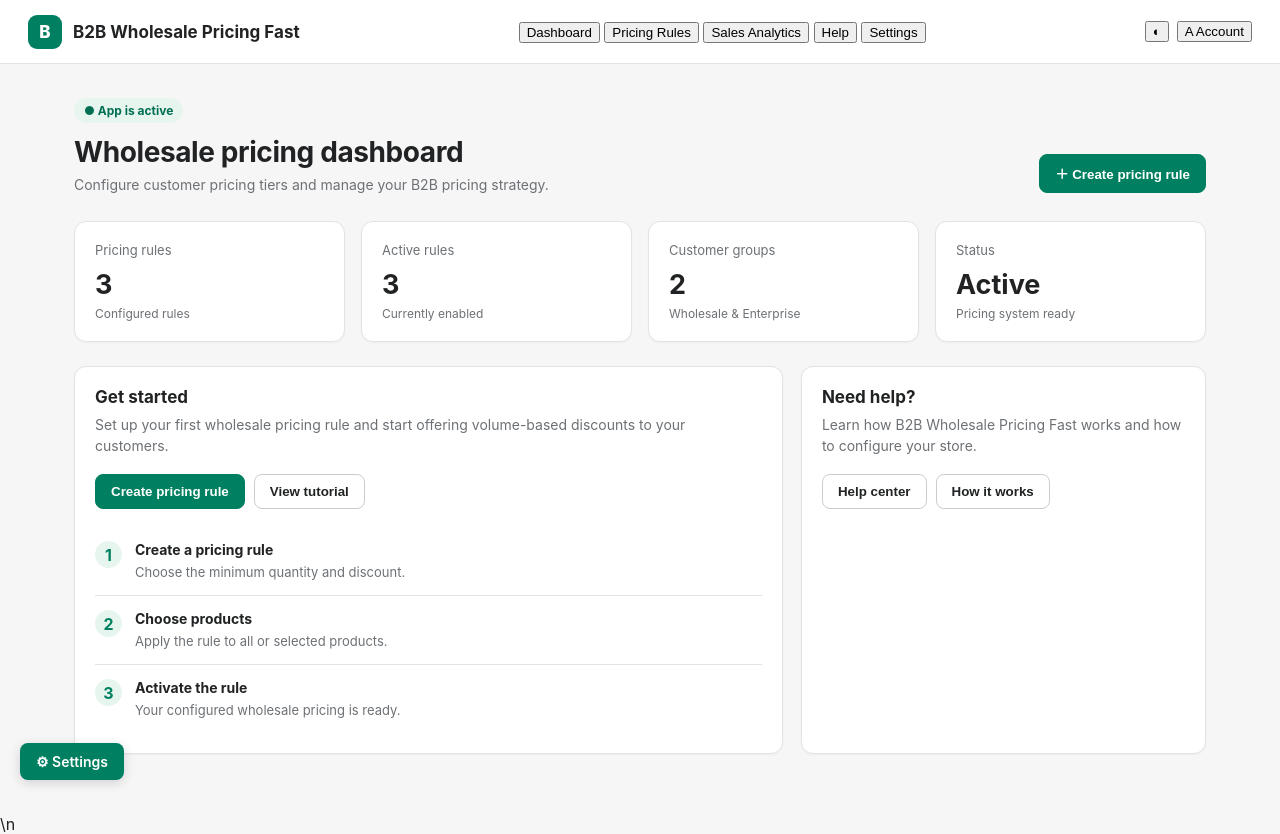
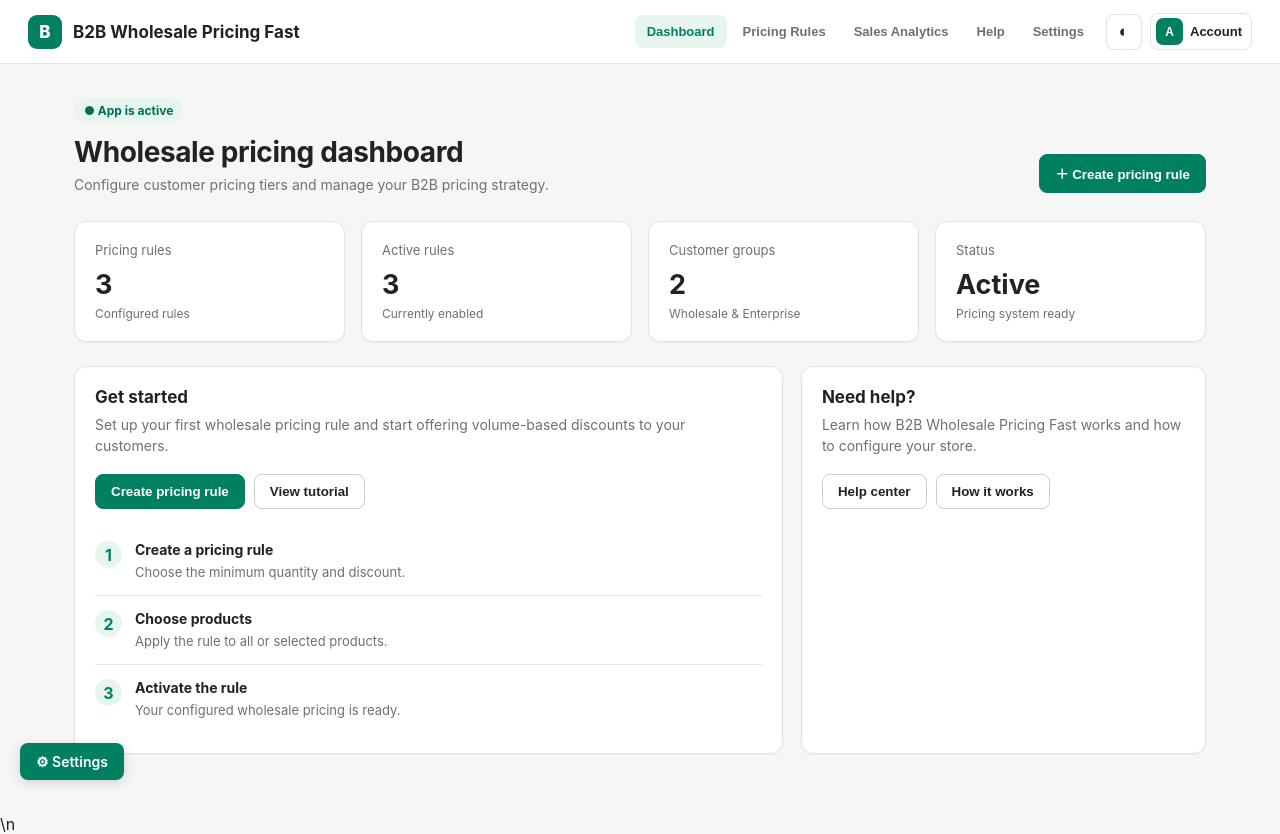
Before and after one commit to dinorixo/b2b-wholesale-pricing-fast, a website: page public/index.html in a window 1280 px wide. Drawn offline with Linux system fonts and the light colour scheme.

Commit message:
Style professional dashboard navigation

```diff
--- a/public/index.html
+++ b/public/index.html
@@ -245,6 +245,91 @@ margin-bottom:12px;
   }
 })();
 </script>
+
+<style>
+.top-nav{
+display:flex;
+align-items:center;
+gap:4px;
+margin-left:auto;
+}
+
+.top-link{
+border:0;
+background:transparent;
+color:var(--muted,#6d7175);
+padding:9px 12px;
+border-radius:8px;
+font-size:13px;
+font-weight:600;
+cursor:pointer;
+transition:.15s;
+}
+
+.top-link:hover{
+background:var(--bg,#f6f7f8);
+color:var(--text,#202223);
+}
+
+.top-link.active{
+background:var(--soft,#e7f5ef);
+color:var(--primary,#008060);
+}
+
+.top-actions{
+display:flex;
+align-items:center;
+gap:8px;
+margin-left:10px;
+}
+
+.icon-btn{
+width:36px;
+height:36px;
+border:1px solid var(--border,#e1e3e5);
+background:var(--card,#fff);
+color:var(--text,#202223);
+border-radius:8px;
+cursor:pointer;
+font-size:17px;
+}
+
+.icon-btn:hover{
+background:var(--bg,#f6f7f8);
+}
+
+.account-btn{
+display:flex;
+align-items:center;
+gap:7px;
+border:1px solid var(--border,#e1e3e5);
+background:var(--card,#fff);
+color:var(--text,#202223);
+border-radius:8px;
+padding:4px 9px 4px 5px;
+font-size:13px;
+font-weight:600;
+cursor:pointer;
+}
+
+.account-avatar{
+width:27px;
+height:27px;
+border-radius:7px;
+background:var(--primary,#008060);
+color:#fff;
+display:grid;
+place-items:center;
+font-size:12px;
+font-weight:700;
+}
+
+@media(max-width:850px){
+.top-nav{
+display:none;
+}
+}
+</style>
 </head>
 
 <body>
```
